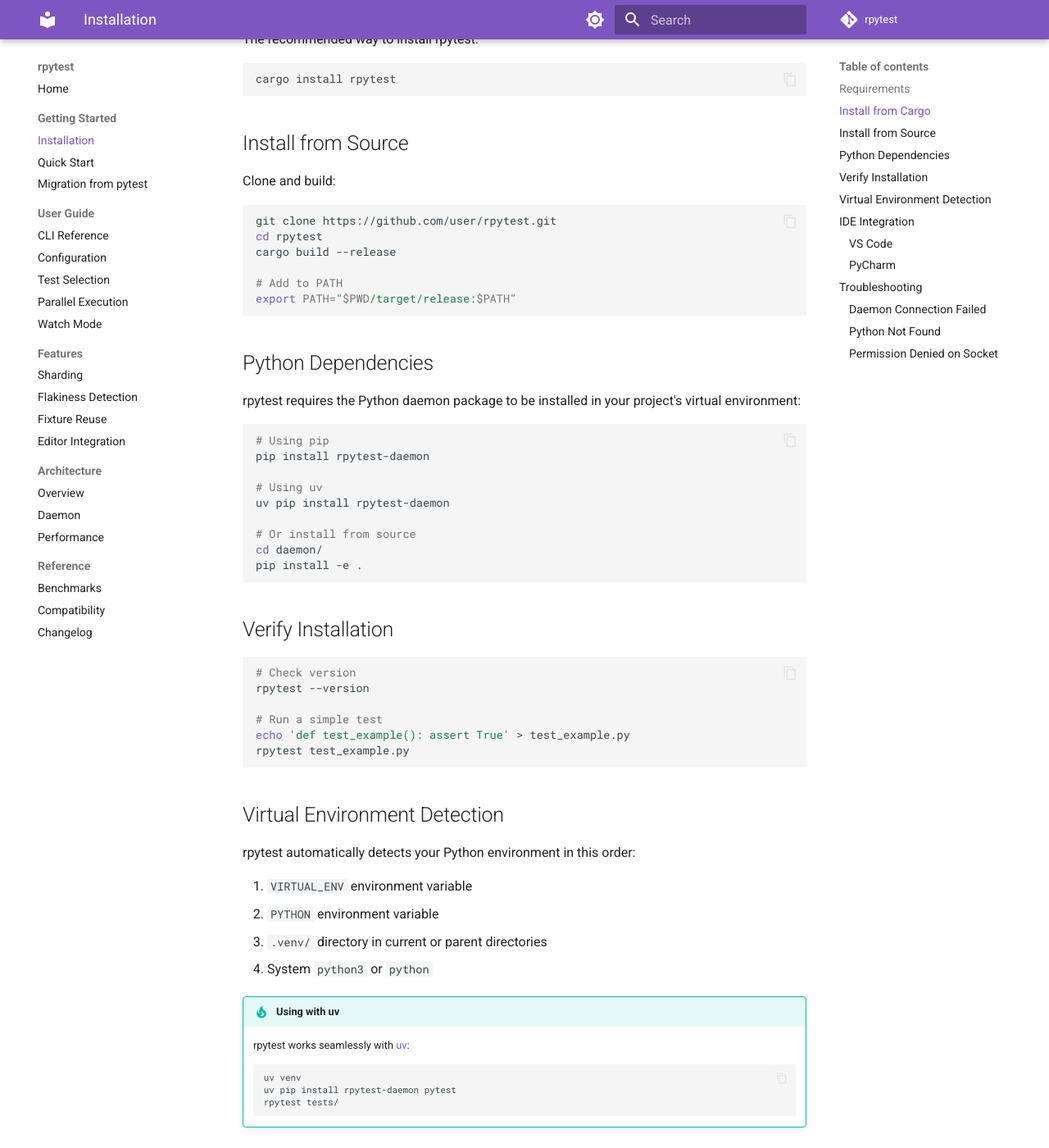
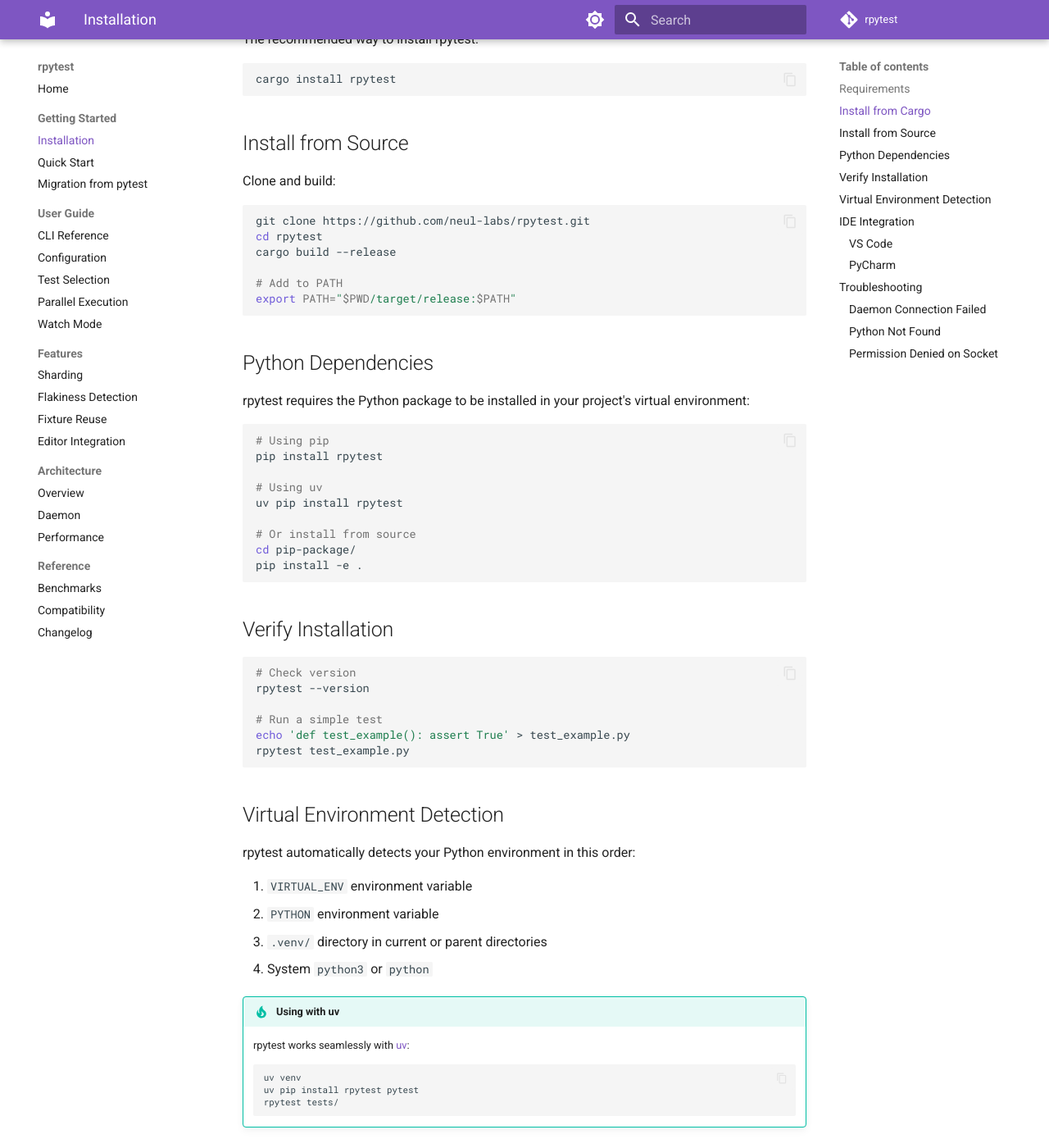
Before and after one commit to neul-labs/rpytest, an MkDocs documentation site: the page built from documentation/docs/getting-started/installation.md, in a window 1280 px wide and 1400 px high, scrolled down 379 px. Shown: the whole window at 82% size. Built offline with MkDocs 1.6.1 and Material for MkDocs 9.7.7, drawn with Linux system fonts in a browser that asks for light colours; comment, search, counter and statistics services are not loaded.

Commit message:
fix(docs): correct package name and placeholder URLs
- Replace all `pip install rpytest-daemon` with `pip install rpytest`
  (the actual PyPI package name)
- Replace placeholder `github.com/user/rpytest` URLs with
  `github.com/neul-labs/rpytest` across docs, mkdocs config,
  pip-package metadata, and download script
- Fix source install path from `daemon/` to `pip-package/`
- Update migration guide cargo install to include both crates

Closes #1

Signed-off-by: Jean Humann <jean.humann@cleyrop.com>

````diff
--- a/documentation/docs/getting-started/installation.md
+++ b/documentation/docs/getting-started/installation.md
@@ -19,7 +19,7 @@
 Clone and build:
 
 ```bash
-git clone https://github.com/user/rpytest.git
+git clone https://github.com/neul-labs/rpytest.git
 cd rpytest
 cargo build --release
 
@@ -29,17 +29,17 @@
 
 ## Python Dependencies
 
-rpytest requires the Python daemon package to be installed in your project's virtual environment:
+rpytest requires the Python package to be installed in your project's virtual environment:
 
 ```bash
 # Using pip
-pip install rpytest-daemon
+pip install rpytest
 
 # Using uv
-uv pip install rpytest-daemon
+uv pip install rpytest
 
 # Or install from source
-cd daemon/
+cd pip-package/
 pip install -e .
 ```
 
@@ -68,7 +68,7 @@
 
     ```bash
     uv venv
-    uv pip install rpytest-daemon pytest
+    uv pip install rpytest pytest
     rpytest tests/
     ```
 
--- a/documentation/mkdocs.yml
+++ b/documentation/mkdocs.yml
@@ -1,7 +1,7 @@
 site_name: rpytest
 site_description: Rust-powered, drop-in replacement for pytest
 site_url: https://rpytest.dev
-repo_url: https://github.com/user/rpytest
+repo_url: https://github.com/neul-labs/rpytest
 repo_name: rpytest
 
 theme:
@@ -85,4 +85,4 @@
 extra:
   social:
     - icon: fontawesome/brands/github
-      link: https://github.com/user/rpytest
+      link: https://github.com/neul-labs/rpytest
````
Also changed, not shown: documentation/docs/features/sharding.md (+1 -1 lines), documentation/docs/getting-started/migration.md (+3 -3 lines), documentation/docs/guide/configuration.md (+1 -1 lines), pip-package/README.md, 2 other files.
